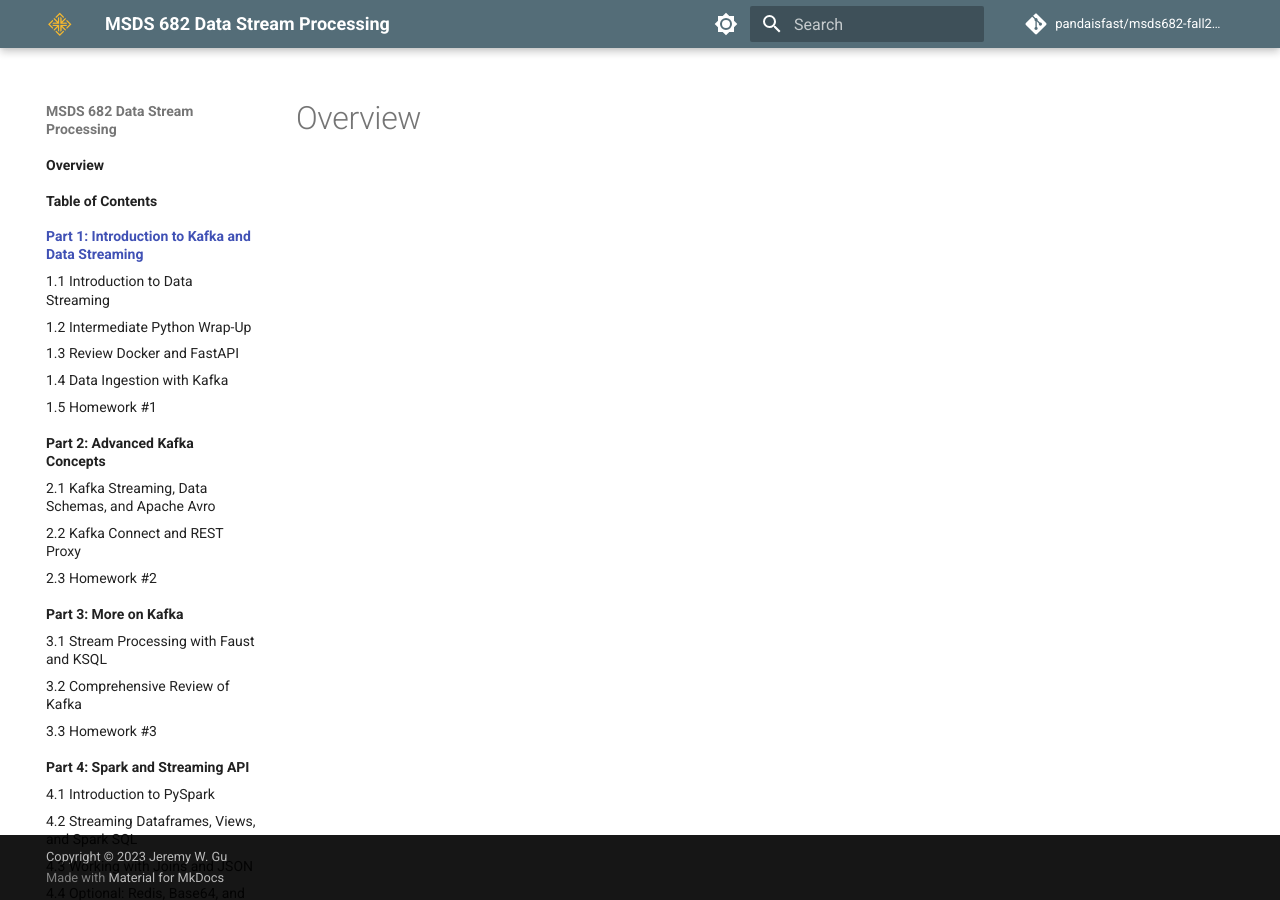
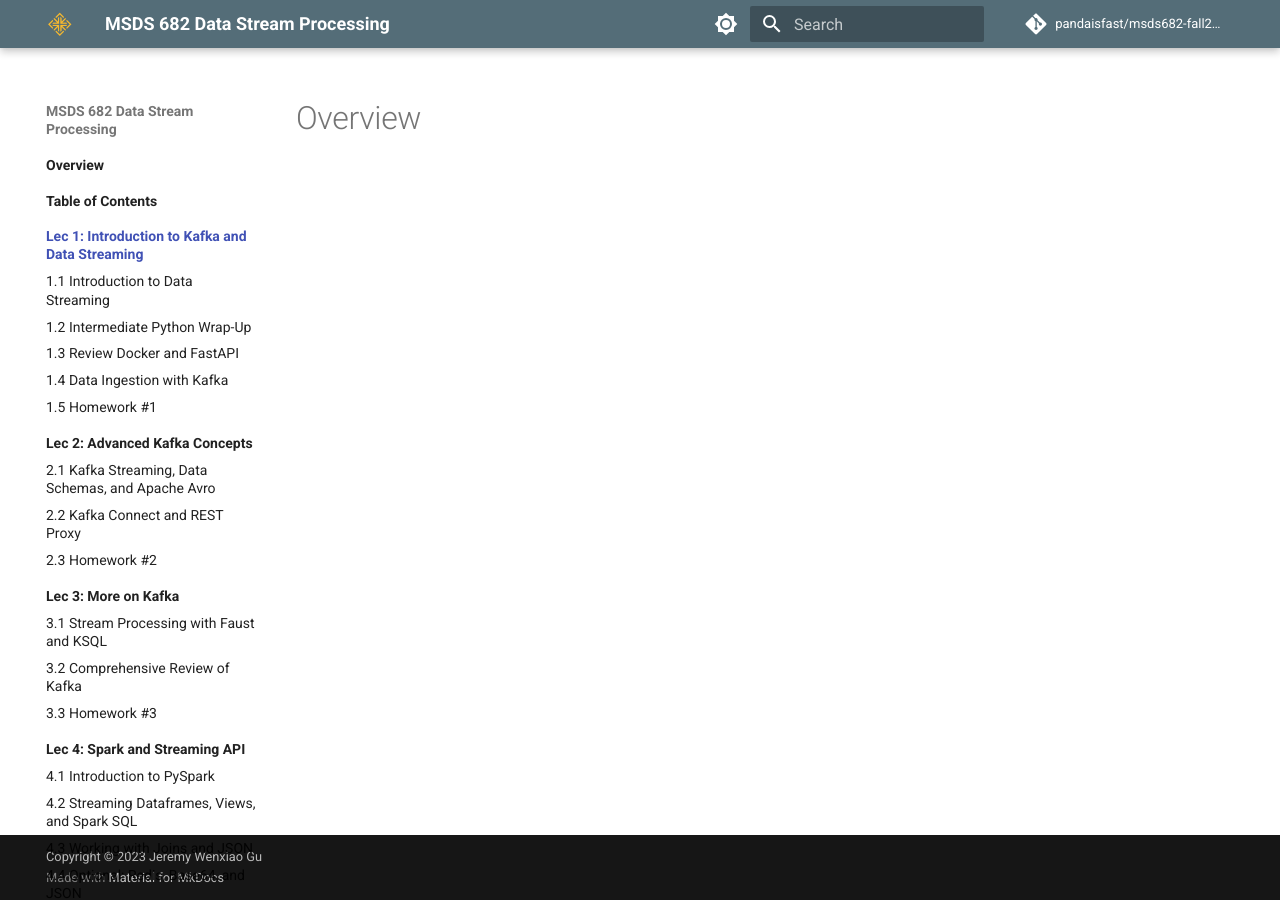
Before and after one commit to pandaisfast/msds682-fall2023-data-streaming, an MkDocs documentation site: the page built from docs/ch1/index.md, in a window 1280 px wide. Built offline with MkDocs 1.6.1 and Material for MkDocs 9.7.7, drawn with Linux system fonts in a browser that asks for light colours; comment, search, counter and statistics services are not loaded.

Commit message:
new course

```diff
--- a/mkdocs.yml
+++ b/mkdocs.yml
@@ -1,7 +1,7 @@
 # Basics
 site_name: MSDS 682 Data Stream Processing
 site_url: https://pandaisfast.github.io/msds682-fall2023/
-site_author: Jeremy Gu
+site_author: Jeremy Wenxiao Gu
 site_description: >-
   Data Streaming, Kafka, MSDS
 
@@ -15,7 +15,7 @@
 
 
 # Copyright
-copyright: Copyright &copy; 2023 Jeremy W. Gu
+copyright: Copyright &copy; 2023 Jeremy Wenxiao Gu
 
 theme:
   logo: assets/usf_f_c_2c_rgb.png
@@ -118,31 +118,31 @@
     - index.md
   - "Table of Contents":
     - index.md
-  - "Part 1: Introduction to Kafka and Data Streaming":
+  - "Lec 1: Introduction to Kafka and Data Streaming":
     - ch1/index.md
     - "1.1 Introduction to Data Streaming": ch1/ch1.1.md
     - "1.2 Intermediate Python Wrap-Up": ch1/ch1.2.md
     - "1.3 Review Docker and FastAPI": ch1/ch1.3.md
     - "1.4 Data Ingestion with Kafka": ch1/ch1.4.md
     - "1.5 Homework #1": ch1/ch1.5hw.md
-  - "Part 2: Advanced Kafka Concepts":
+  - "Lec 2: Advanced Kafka Concepts":
     - ch2/index.md
     - "2.1 Kafka Streaming, Data Schemas, and Apache Avro": ch2/ch2.1.md
     - "2.2 Kafka Connect and REST Proxy": ch2/ch2.2.md
     - "2.3 Homework #2": ch2/ch2.3hw.md
-  - "Part 3: More on Kafka":
+  - "Lec 3: More on Kafka":
     - ch3/index.md
     - "3.1 Stream Processing with Faust and KSQL": ch3/ch3.1.md
     - "3.2 Comprehensive Review of Kafka": ch3/ch3.2.md
     - "3.3 Homework #3": ch3/ch3.3hw.md
-  - "Part 4: Spark and Streaming API":
+  - "Lec 4: Spark and Streaming API":
     - ch4/index.md
     - "4.1 Introduction to PySpark": ch4/ch4.1.md
     - "4.2 Streaming Dataframes, Views, and Spark SQL": ch4/ch4.2.md
     - "4.3 Working with Joins and JSON": ch4/ch4.3.md
     - "4.4 Optional: Redis, Base64, and JSON": ch4/ch4.4.md
     - "4.5 Homework #4": ch4/ch4.5hw.md
-  - "Part 5: Real-Life Projects":
+  - "Lec 5: Real-Life Projects":
     - ch5/index.md
     - "5.1 Real-Time ETA Prediction": ch5/ch5.1.md
     - "5.2 Real-Time Fraud Detection": ch5/ch5.2.md
```
Also changed, not shown: course_materials/prep1_docker.md (added), course_materials/prep2_fastapi.md (added), course_materials/prep3_python.md (added), 1 other file.
